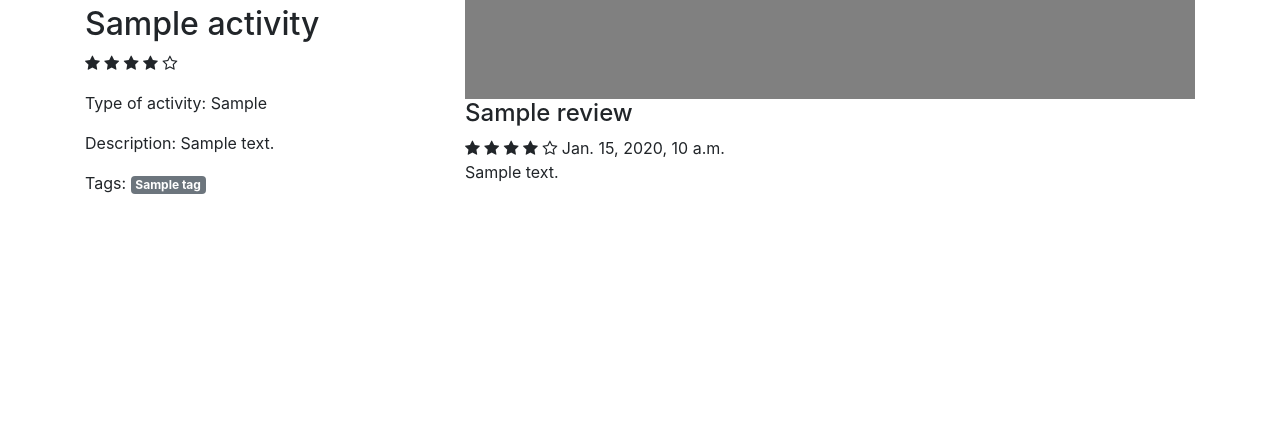
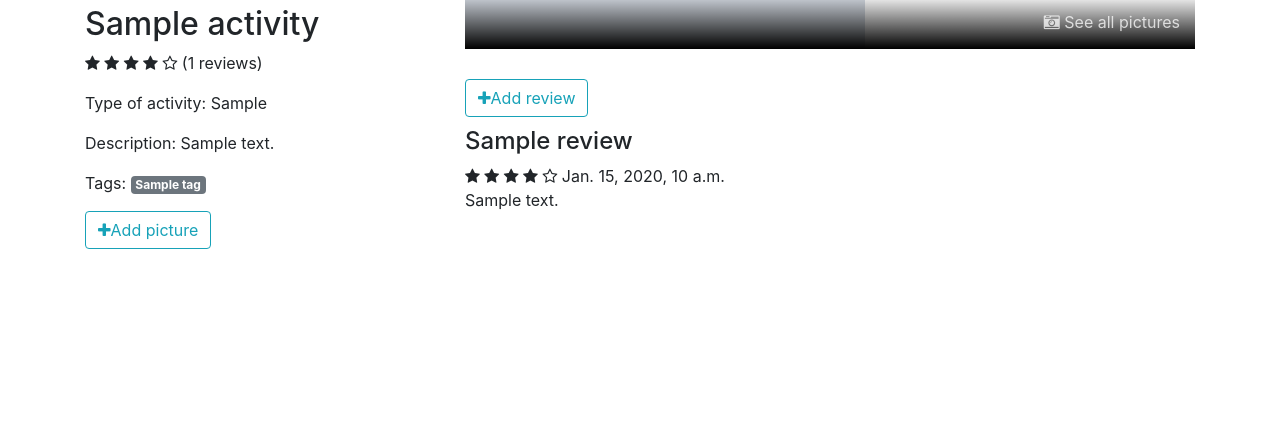
Before and after one commit to ngkenn/itech-group, a Django app: template itechGroup/templates/actifind/activity.html in a window 1280 px wide. Shown: the part 357-800 px from the top of the page. Run offline with Django 3.2, Linux system fonts and the light colour scheme; the template is opened without the code that fills it: most values are stand-ins (such as "Sample title", 1, 10 or a date in 2020); grey boxes marked "Sample" are stand-in pictures; some libraries are stand-ins or nearby versions.

Commit message:
Add photo to activity view and add review modal placeholder

```diff
--- a/itechGroup/actifind/templatetags/partials.py
+++ b/itechGroup/actifind/templatetags/partials.py
@@ -26,3 +26,7 @@ def show_stars(rating, show_rating=False):
         context_dict['rating'] = rating
 
     return context_dict
+
+@register.inclusion_tag('actifind/add_review_modal.html')
+def add_review_modal():
+    return None
--- /dev/null
+++ b/itechGroup/static/css/activity.css
@@ -0,0 +1,97 @@
+/*
+.all-pictures-link {
+    display: none;
+    position: absolute;
+    bottom: 15px;
+    right: 15px;
+}
+
+.picture-area-container:hover {
+    opacity: 0.5;
+    transition: opacity 0.3s;
+    -webkit-transition: opacity 0.3s;
+}
+
+img:hover + .all-pictures-link, .all-pictures-link:hover {
+    display: inline-block;
+}
+
+.activity-pictures {
+    position: relative;
+    background-color: #000000;
+}
+.image-activity{
+    position: relative;
+}*/
+
+.activity-pictures {
+    position: relative;
+    margin-bottom: 20px;
+}
+.all-pictures-link {
+    position: absolute;
+    bottom: 15px;
+    right: 15px;
+    color: rgba(255, 255, 255, 0.75);
+}
+.all-pictures-link:hover {
+    color: rgba(255, 255, 255, 0.85);
+}
+.picture-area-container {
+    position: absolute;
+    width: 100%;
+    height: 55px;
+    background: linear-gradient(#00000000, #000000);
+    bottom:0;
+}
+
+button#addReviewBtn {
+    margin: 10px 0 10px 0;
+}
+
+.rating {
+    unicode-bidi: bidi-override;
+    direction: rtl;
+    width: 10em;
+    margin: 0 auto;
+}
+
+.rating input {
+    position: absolute;
+    left: -999999px;
+}
+
+.rating label {
+    display: inline-block;
+    font-size: 0;
+}
+
+.rating > label:before {
+    position: relative;
+    font: 24px/1 FontAwesome;
+    font-family: FontAwesome;
+    display: block;
+    content: "\f005";
+    color: #ccc;
+    background: -webkit-linear-gradient(-45deg, #d9d9d9 0%, #b3b3b3 100%);
+    -webkit-background-clip: text;
+    background-clip: text;
+    -webkit-text-fill-color: transparent;
+}
+
+.rating > label:hover:before,
+.rating > label:hover ~ label:before,
+.rating > label.selected:before,
+.rating > label.selected ~ label:before {
+    color: #f0ad4e;
+    background: -webkit-linear-gradient(-45deg, #fcb551 0%, #d69a45 100%);
+    -webkit-background-clip: text;
+    background-clip: text;
+    -webkit-text-fill-color: transparent;
+}
+
+.modal-title {
+    margin: 0 auto;
+    position: absolute;
+    left: 32%;
+}
--- /dev/null
+++ b/itechGroup/static/js/activity.js
@@ -0,0 +1,23 @@
+$(document).ready(function() {
+    $('.rating input').change(function () {
+        var radio = $(this);
+        $('.rating .selected').removeClass('selected');
+        radio.closest('label').addClass('selected');
+      });
+
+    $('#submitReview').click(function() {
+        var rating = $("#reviewRating input[type='radio']:checked").val()
+        var title = $("#reviewTitle").val()
+        var description = $("#reviewDescription").val()
+
+        if(!rating) {
+            alert("Please specifiy a rating.");
+        }
+        else {
+            // send to server
+
+            $("#reviewModal").modal('hide');
+            $('#addReviewBtn').hide();
+        }
+    });
+});
--- a/itechGroup/templates/actifind/activity.html
+++ b/itechGroup/templates/actifind/activity.html
@@ -2,9 +2,15 @@
 {% load staticfiles %}
 {% load partials %}
 
+{% block extra_head %}
+  <link rel="stylesheet" href="{% static 'css/activity.css' %}">
+  <script src="{% static 'js/activity.js' %}"></script>
+{% endblock %}
+
 {% block title_block %}
     {{ activity.name }}
 {% endblock %}
+
 
 {% block body_block %}
   <div>
@@ -16,7 +22,7 @@
             <iframe width="100%" height="250" frameborder="0" src="https://www.google.com/maps/embed/v1/place?q={{ activity.address }}&key={{ GOOGLE_MAPS_KEY }}" allowfullscreen></iframe>
 
             <h2>{{ activity.name }}</h2>
-            <p>{% show_stars activity.avgRating show_rating=True %}</p>
+            <p>{% show_stars activity.avgRating show_rating=True %} ({{activity.review_set.count }} reviews) </p>
             <p>Type of activity: {{activity.activity_type}}</p>
             <p>Description: {{ activity.description }}</p>
 
@@ -26,19 +32,25 @@
                   <span class="badge badge-secondary">{{tag.name}}</span>
                 {% endfor %}
               </p>
+            {% endif %}
 
-            {% endif %}
+            <button type="button" class="btn btn-outline-info"><span class="fa fa-plus"></span>Add picture</button>
         </div>
 
         <div class="col-md-8 col-12">
             <div class="activity-pictures">
-              <div style="width:100%; height:350px; background-color:gray;">Placeholder for pictures</div>
               {% if activity.picture_set.count > 0 %}
-
+                    <img src="{{ MEDIA_URL }}{{ activity.picture_set.all.0.picture }}" class="img-fluid image-activity" alt="">
+                <div class="picture-area-container">
+                </div>
+                <a class="all-pictures-link" href="#"><span class="fa fa-camera-retro"></span> See all pictures</a>
               {% else %}
                 <p class="no-pictures">Be the first to add a picture!</p>
               {% endif %}
             </div>
+
+            {% add_review_modal %}
+
             <div class="activity-review-group">
               {% if activity.review_set.count > 0 %}
                   {% for review in activity.review_set.all %}
--- /dev/null
+++ b/itechGroup/templates/actifind/add_review_modal.html
@@ -0,0 +1,43 @@
+<!-- Button trigger modal -->
+<button type="button" class="btn btn-outline-info" id="addReviewBtn" data-toggle="modal" data-target="#reviewModal">
+    <span class="fa fa-plus"></span>Add review
+</button>
+
+<!-- Modal -->
+<div class="modal fade" id="reviewModal" tabindex="-1" role="dialog" aria-labelledby="reviewModalTitle" aria-hidden="true">
+    <div class="modal-dialog modal-dialog-centered" role="document">
+        <div class="modal-content">
+            <div class="modal-header">
+                <h5 class="modal-title">Add your review!</h5>
+                <button type="button" class="close" data-dismiss="modal" aria-label="Close">
+                    <span aria-hidden="true">&times;</span>
+                </button>
+            </div>
+            <div class="modal-body">
+                <div class="rating" id="reviewRating">
+                    <label>
+                        <input type="radio" name="rating" value="5" title="5 stars"> 5
+                    </label>
+                    <label>
+                        <input type="radio" name="rating" value="4" title="4 stars"> 4
+                    </label>
+                    <label>
+                        <input type="radio" name="rating" value="3" title="3 stars"> 3
+                    </label>
+                    <label>
+                        <input type="radio" name="rating" value="2" title="2 stars"> 2
+                    </label>
+                    <label>
+                        <input type="radio" name="rating" value="1" title="1 star"> 1
+                    </label>
+                </div>
+                <p><input type="text" class="form-control" placeholder="Title" id="reviewTitle"></p>
+                <textarea class="form-control" id="reviewDescription" rows="3" placeholder="Write your review here"></textarea>
+            </div>
+            <div class="modal-footer">
+                <button type="button" class="btn btn-secondary" data-dismiss="modal">Close</button>
+                <button type="button" class="btn btn-primary" id="submitReview">Submit</button>
+            </div>
+        </div>
+    </div>
+</div>
```
Also changed, not shown: 1 other file.
